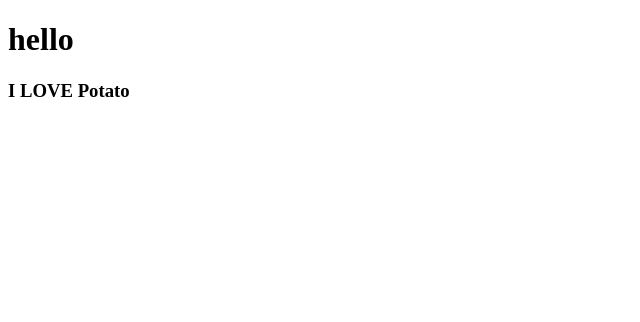
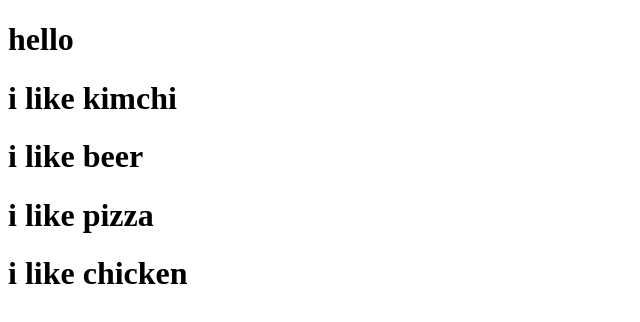
Before and after one commit to eomheejun/movie_app, a React (Create React App) app: page / in a window 1280 px wide. Shown: the top 322 px of the page, without its empty margins (0-640 px from the left). Built offline with nearby package versions, Linux system fonts and the light colour scheme.

Commit message:
props test

```diff
--- a/src/App.js
+++ b/src/App.js
@@ -1,12 +1,17 @@
 import React from 'react';
-import Potato from "./potato";
 
+function Food({favorite}) {
+  return <h1>i like {favorite}</h1>
+}
 
 function App() {
   return (
     <div>
       <h1>hello</h1>
-      <Potato />
+      <Food favorite="kimchi" />
+      <Food favorite="beer" />
+      <Food favorite="pizza" />
+      <Food favorite="chicken" />
     </div>
   );
 }
--- a/src/potato.js
+++ /dev/null
@@ -1,7 +0,0 @@
-import React from "react";
-
-function Potato() {
-    return <h3>I LOVE Potato</h3>;
-}
-
-export default Potato;
```
